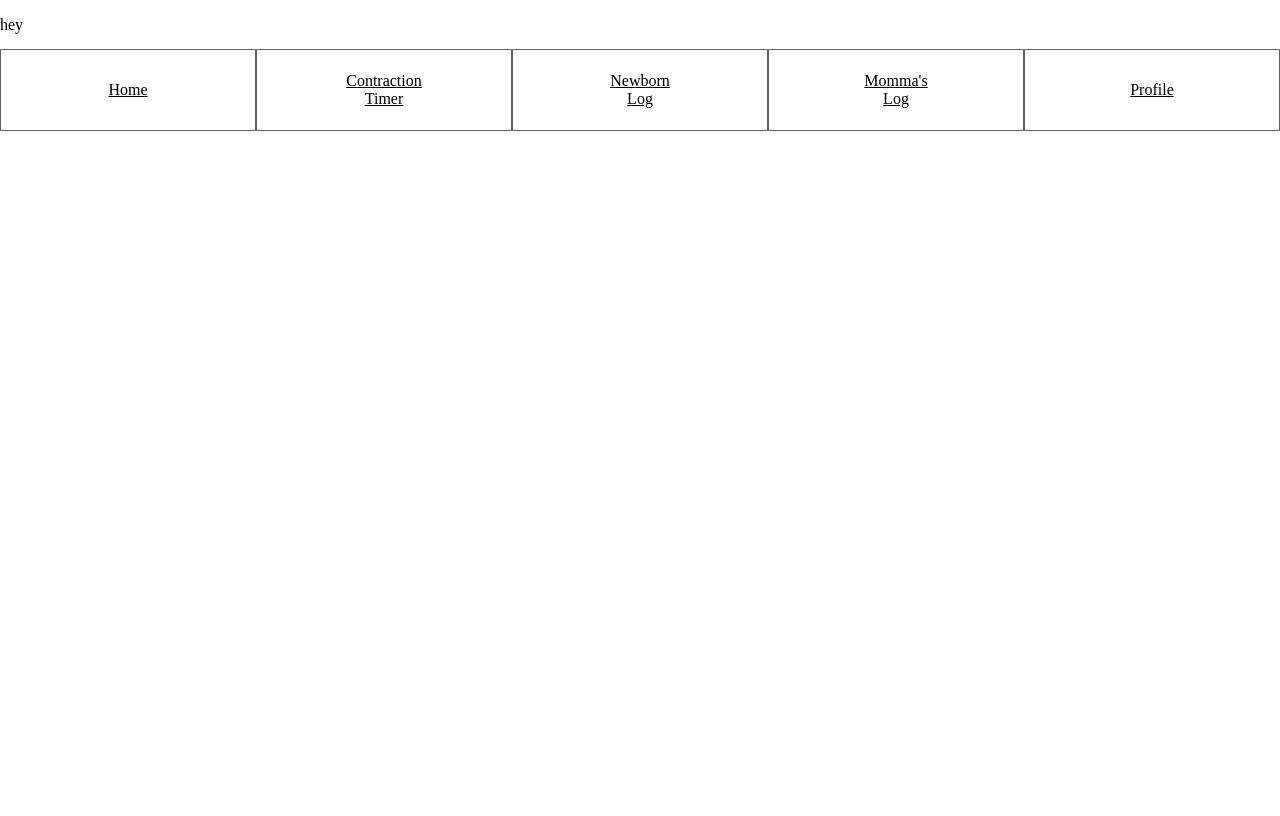
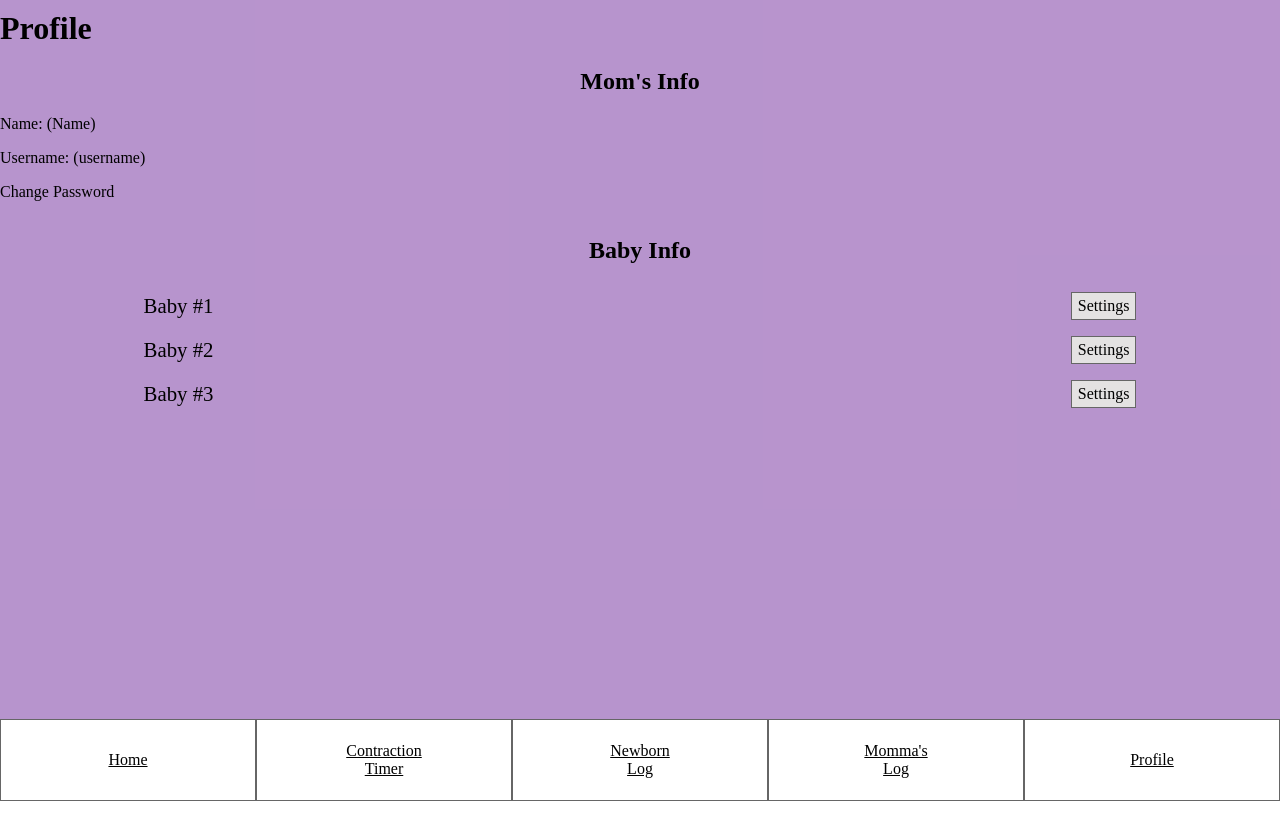
Before and after one commit to zacharymorel/Mother-Native-FrontEnd, a React (Create React App) app: page /profile in a window 1280 px wide. Built offline with nearby package versions, Linux system fonts and the light colour scheme.

Commit message:
Profile page laid out.

```diff
--- a/src/components/MomLog.js
+++ b/src/components/MomLog.js
@@ -4,7 +4,7 @@ export default class MomLog extends Component {
   render() {
     return (
       <div className="momlog">
-        <p>hey</p>
+        <p>Mom's Log</p>
       </div>
     );
   }
--- a/src/components/Profile.js
+++ b/src/components/Profile.js
@@ -1,10 +1,26 @@
 import React, { Component } from 'react';
+import {Link} from 'react-router-dom'
 
 export default class Profile extends Component {
   render() {
     return (
       <div className="profile">
-        <p>hey</p>
+        <h1>Profile</h1>
+        <div className="momprof">
+          <h2>Mom's Info</h2>
+          <p>Name: (Name)</p>
+          <p>Username: (username)</p>
+          <p>Change Password</p>
+        </div>
+        <div className="babyprof">
+          <h2>Baby Info</h2>
+          <p>Baby #1</p>
+          <Link to="/babysettings">Settings</Link>
+          <p>Baby #2</p>
+          <Link to="/babysettings">Settings</Link>
+          <p>Baby #3</p>
+          <Link to="/babysettings">Settings</Link>
+        </div>
       </div>
     );
   }
--- a/src/styles/index.css
+++ b/src/styles/index.css
@@ -133,3 +133,41 @@ form {
   border: 1px solid #666;
   border-radius: 4px;
 }
+
+.profile {
+  background-color: rgba(156, 107, 186, 0.72);
+  height: 90vh;
+}
+
+.profile h1 {
+  font-size: 200%;
+  padding-top: 10px;
+  margin-top: 0;
+}
+
+.profile h2 {
+  flex-basis: 100%;
+  text-align: center;
+}
+
+.babyprof {
+  display: flex;
+  flex-flow: row wrap;
+  justify-content: space-around;
+  align-items: center;
+}
+
+.babyprof p {
+  margin: 10px 0;
+  flex-basis: 50%;
+  font-size: 130%;
+}
+
+.babyprof a {
+  background-color: #e4e2e2;
+  border: 1px solid #666;
+  text-decoration: none;
+  color: black;
+  text-align: right;
+  padding: 4px 6px;
+}
```
Also changed, not shown: src/components/BabySettings.js (added), src/components/Congrats.js (added), src/components/Login.js (added), src/components/PasswordChange.js (added).
